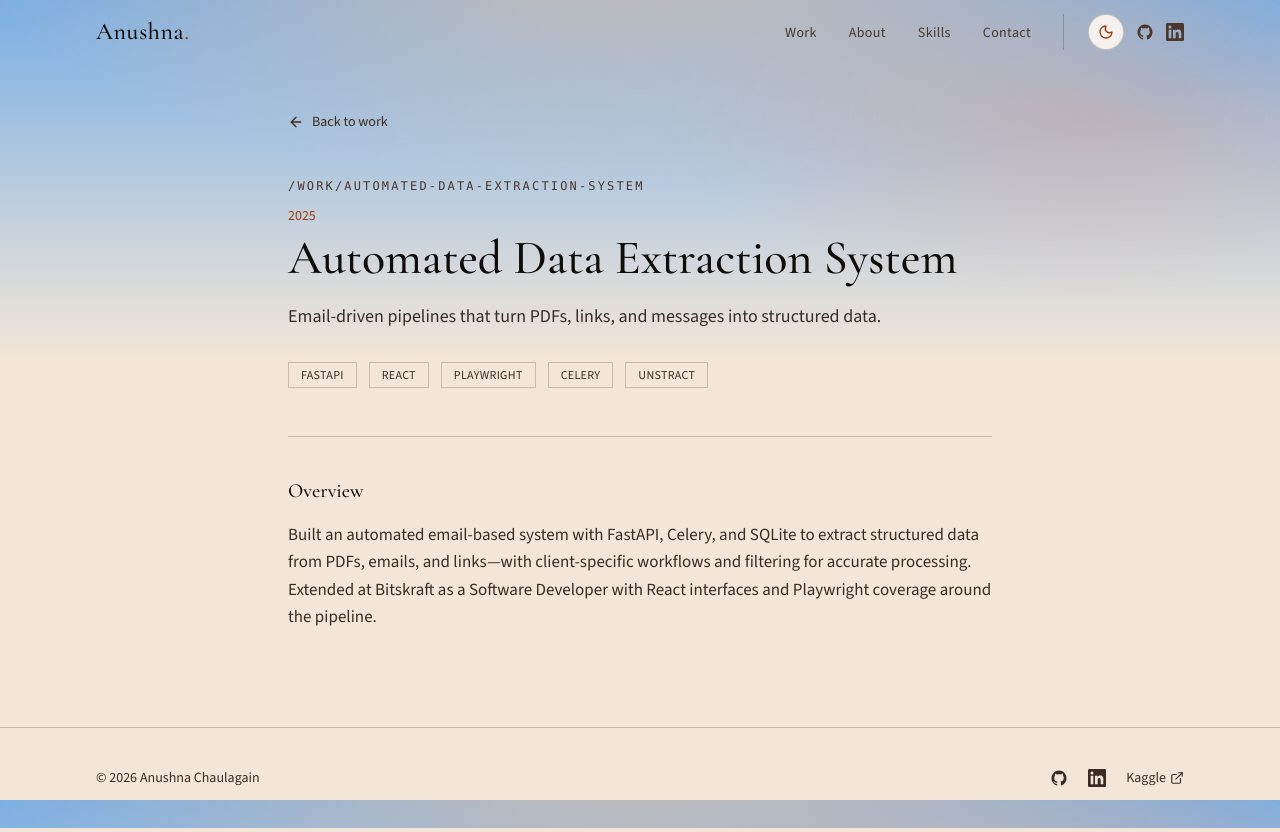
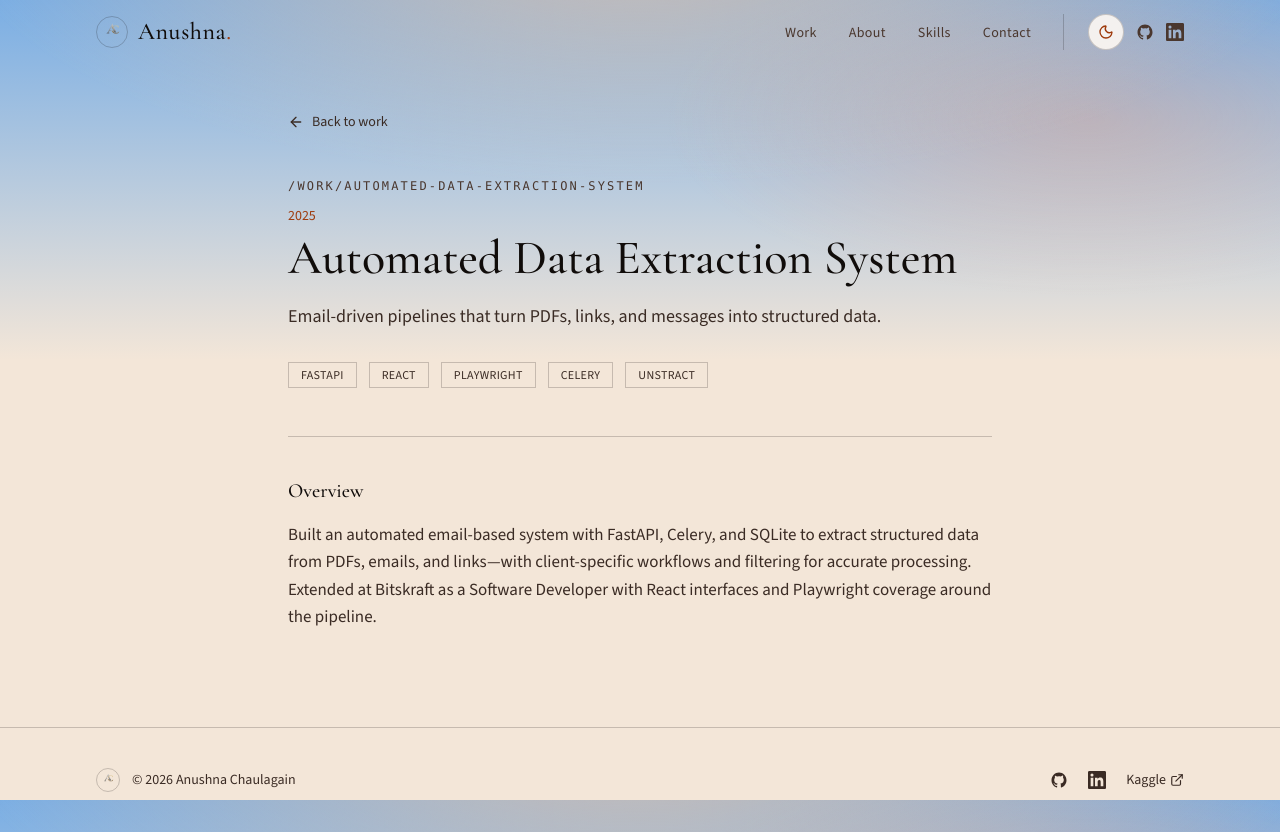
Before and after one commit to Indoorfinality/Porfolio_website, a Next.js app: page /work/automated-data-extraction-system in a window 1280 px wide. Built offline with nearby package versions, Linux system fonts and the light colour scheme.

Commit message:
feat(branding): add logo.png to navigation, footer, and site metadata icons

```diff
--- a/src/app/layout.tsx
+++ b/src/app/layout.tsx
@@ -52,6 +52,11 @@ export const metadata: Metadata = {
     title: `${site.name} — ${site.title}`,
     description: site.tagline,
   },
+  icons: {
+    icon: "/logo.png",
+    shortcut: "/logo.png",
+    apple: "/logo.png",
+  },
   robots: { index: true, follow: true },
 };
 
--- a/src/components/Footer.tsx
+++ b/src/components/Footer.tsx
@@ -1,3 +1,4 @@
+import Image from "next/image";
 import { ExternalLink } from "lucide-react";
 import { site } from "@/data/site";
 import { GithubIcon, LinkedinIcon } from "@/components/icons";
@@ -8,9 +9,20 @@ export default function Footer() {
   return (
     <footer className="border-t border-[var(--line)] py-10">
       <div className="mx-auto flex max-w-6xl flex-col gap-6 px-5 sm:flex-row sm:items-center sm:justify-between sm:px-8">
-        <p className="text-sm text-[var(--muted)]">
-          © {year} {site.name}
-        </p>
+        <div className="flex items-center gap-3">
+          <div className="relative h-6 w-6 overflow-hidden rounded-full border border-[var(--line)] bg-[var(--surface-muted)]">
+            <Image
+              src="/logo.png"
+              alt={site.name}
+              fill
+              sizes="24px"
+              className="object-cover"
+            />
+          </div>
+          <p className="text-sm text-[var(--muted)]">
+            © {year} {site.name}
+          </p>
+        </div>
         <div className="flex items-center gap-5">
           <a
             href={site.links.github}
--- a/src/components/Nav.tsx
+++ b/src/components/Nav.tsx
@@ -1,6 +1,7 @@
 "use client";
 
 import { useEffect, useState } from "react";
+import Image from "next/image";
 import { Menu, X } from "lucide-react";
 import { motion, AnimatePresence } from "framer-motion";
 import { site } from "@/data/site";
@@ -42,14 +43,26 @@ export default function Nav() {
     >
       <nav className="mx-auto flex h-16 max-w-6xl items-center justify-between px-5 sm:px-8">
         <motion.a
-          href="#top"
+          href="/#top"
           initial={{ opacity: 0, y: -8 }}
           animate={{ opacity: 1, y: 0 }}
           transition={{ duration: 0.5 }}
-          className="font-[family-name:var(--font-display)] text-2xl tracking-wide text-[var(--cream)]"
+          className="group flex items-center gap-2.5 font-[family-name:var(--font-display)] text-2xl tracking-wide text-[var(--cream)]"
         >
-          {site.shortName}
-          <span className="text-[var(--accent-hot)]">.</span>
+          <div className="relative h-8 w-8 overflow-hidden rounded-full border border-[var(--line)] bg-[var(--surface-muted)] transition-transform duration-300 group-hover:scale-105">
+            <Image
+              src="/logo.png"
+              alt={site.name}
+              fill
+              sizes="32px"
+              className="object-cover"
+              priority
+            />
+          </div>
+          <span>
+            {site.shortName}
+            <span className="text-[var(--accent-hot)]">.</span>
+          </span>
         </motion.a>
 
         <ul className="hidden items-center gap-8 md:flex">
```
Also changed, not shown: logo.png (added), public/logo.png (added).
